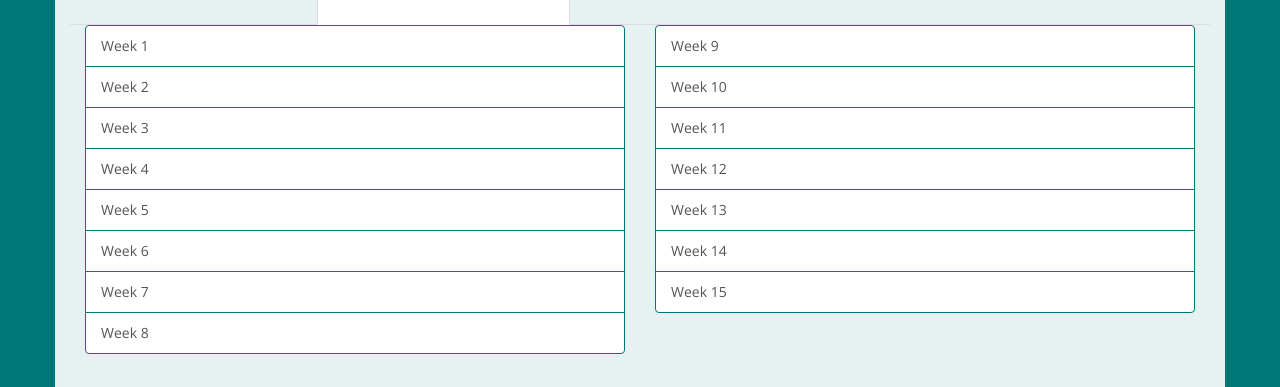
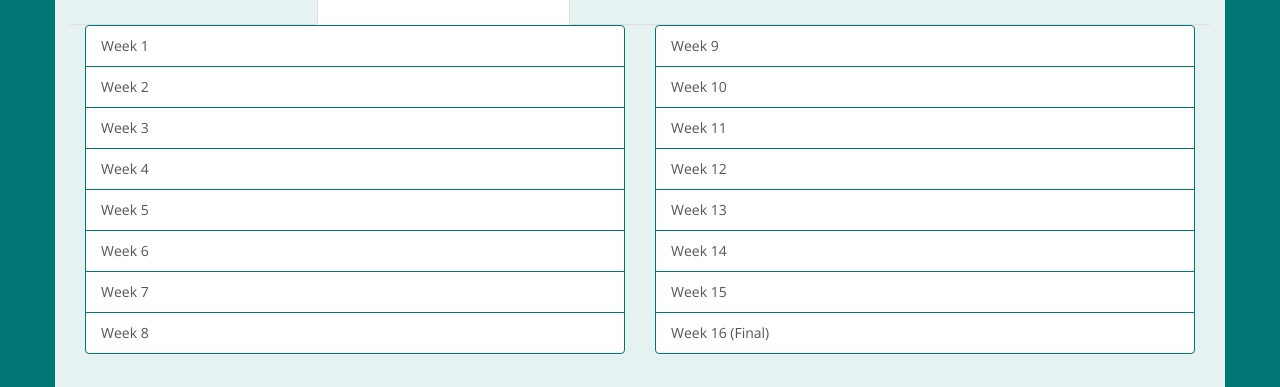
Before and after one commit to ajbowler/graphalyzer.github.io, a plain HTML site: page docs.html in a window 1280 px wide. Shown: the part 565-952 px from the top of the page. Drawn offline with nearby package versions, Linux system fonts and the light colour scheme.

Commit message:
Weekly Report #16 (Final)

```diff
--- a/docs.html
+++ b/docs.html
@@ -130,6 +130,7 @@
                   <a target="_blank" href="/docs/weekly_reports/semester2/week13.pdf" class="list-group-item">Week 13</a>
                   <a target="_blank" href="/docs/weekly_reports/semester2/week14.pdf" class="list-group-item">Week 14</a>
                   <a target="_blank" href="/docs/weekly_reports/semester2/week15.pdf" class="list-group-item">Week 15</a>
+                  <a target="_blank" href="/docs/weekly_reports/semester2/week16.pdf" class="list-group-item">Week 16 (Final)</a>
                 </div>
               </div>
             </div>
```
Also changed, not shown: 1 other file.
